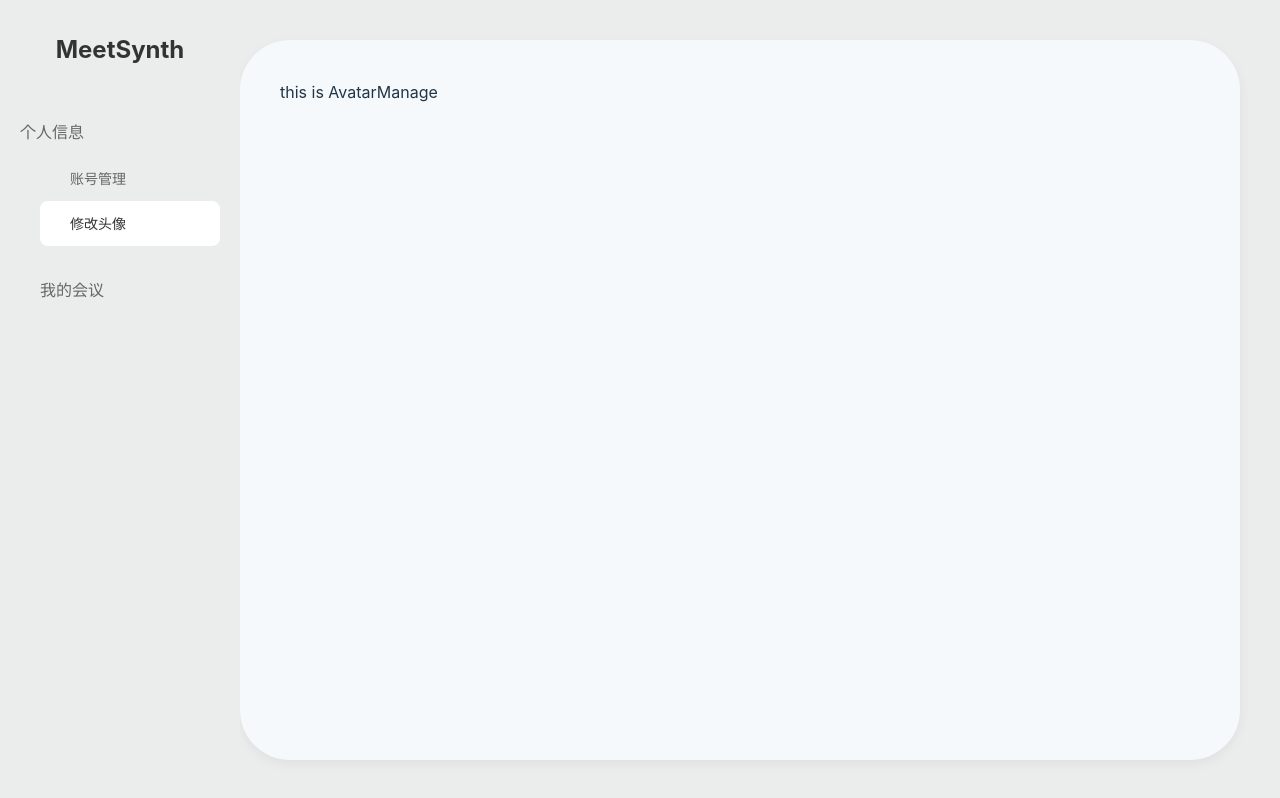
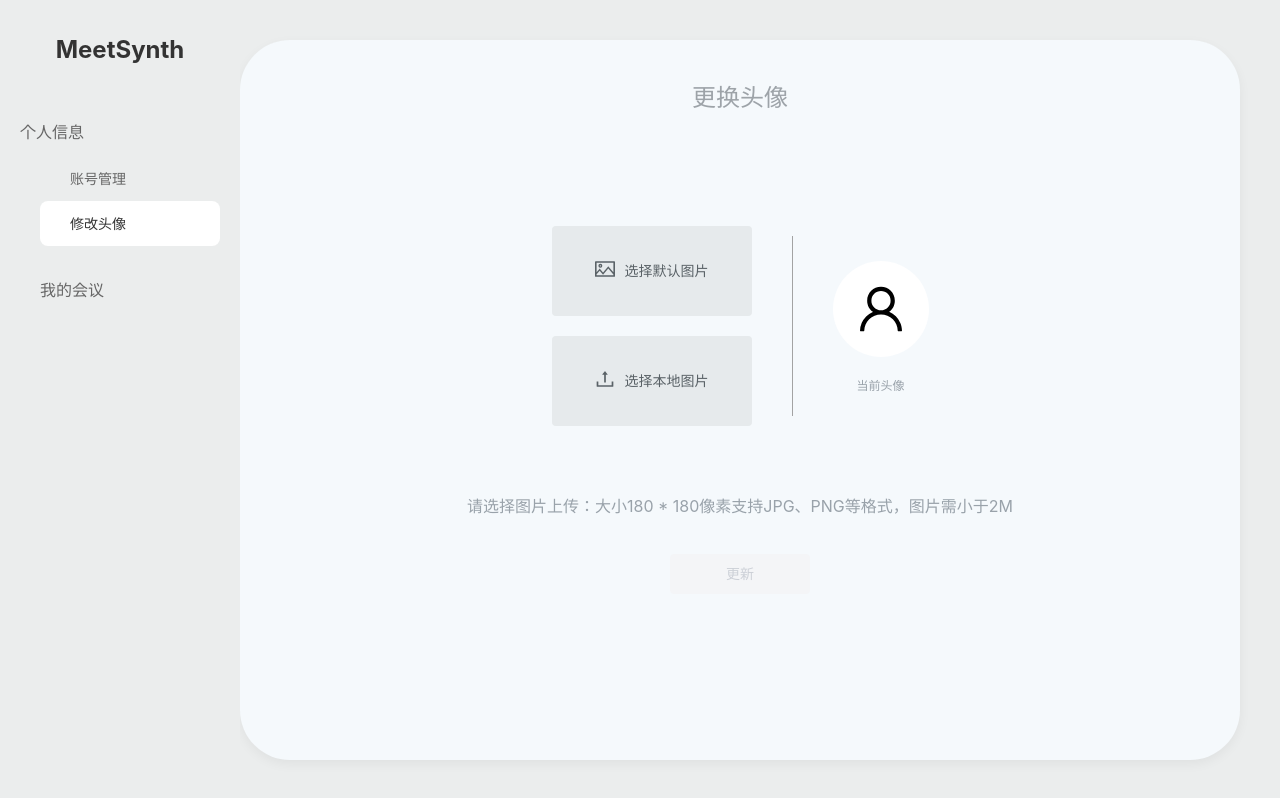
Before and after one commit to Miaomia0QAQ/MeetSynth-Frontend, a React (Vite) app: page /userCenter/info/avatar in a window 1280 px wide. Built offline with nearby package versions, Linux system fonts and the light colour scheme; what antd-style would draw is missing.

Commit message:
新增头像修改

```diff
--- /dev/null
+++ b/src/pages/UserCenter/AvatarManage/AvatarManage.css
@@ -0,0 +1,104 @@
+.avatar-container {
+    width: 100%;
+    height: 100%;
+    text-align: center;
+    color: black;
+
+    .person-right-title {
+        margin-bottom: 20px;
+        color: #7d848bbd;
+    }
+
+    .avatar-box {
+        display: inline-block;
+        padding: 80px 20px 56px;
+
+        .avatar-left {
+            float: left;
+            margin-right: 40px;
+
+            .avatar-file {
+                width: 200px;
+                height: 90px;
+                background-color: rgb(230, 234, 236);
+                margin: 10px 0;
+                border-radius: 4px;
+                color: #5a6267;
+                font-size: 20px;
+                cursor: pointer;
+
+                .file-text {
+                    font-size: 14px;
+                    line-height: 90px;
+                }
+            }
+
+            .avatar-file:hover {
+                background-color: rgb(217, 220, 221);
+            }
+        }
+
+        .divider {
+            float: left;
+            width: 1px;
+            height: 180px;
+            background-color: #a3a3a3;
+            margin-top: 20px;
+            margin-right: 40px;
+        }
+
+        .avatar-right {
+            float: left;
+
+            .avatar-img {
+                width: 96px;
+                height: 96px;
+                border-radius: 50%;
+                background-color: #fff;
+                margin-top: 45px;
+                overflow: hidden;
+
+                img {
+                    width: 100%;
+                }
+            }
+
+            .img-text {
+                margin-top: 20px;
+                font-size: 12px;
+                color: #99a2aa;
+            }
+        }
+    }
+
+    .avatar-text {
+        line-height: 16px;
+        color: #99a2aa;
+    }
+
+    .modal-footer {
+        text-align: center;
+        margin-top: 40px;
+    }
+
+    .btn-confirm.disabled {
+        background: #f4f5f7;
+        border-color: #f4f5f7;
+        color: #ccd0d7;
+        cursor: auto;
+    }
+
+    .btn-confirm {
+        border: 1px solid #00a1d6;
+        color: #fff;
+        background-color: #00a1d6;
+        display: inline-block;
+        width: 140px;
+        height: 40px;
+        font-size: 14px;
+        line-height: 32px;
+        border-radius: 4px;
+        cursor: pointer;
+        text-decoration: none;
+    }
+}
--- a/src/pages/UserCenter/AvatarManage/AvatarManage.tsx
+++ b/src/pages/UserCenter/AvatarManage/AvatarManage.tsx
@@ -1,11 +1,149 @@
-import React from 'react'
+import React, { FC, useEffect, useState } from 'react'
+import './AvatarManage.css'
+import { UploadOutlined, PictureOutlined, UserOutlined } from '@ant-design/icons'
+import { Upload, message, UploadFile } from 'antd'
+// import { useDispatch, useSelector } from 'react-redux'
+// import { UploadImageAPI } from '../../../apis/upload'
+// import { GetUserInfoAPI, UpdateAvatarAPI } from '../../../apis/user'
+import type { UploadChangeParam } from 'antd/es/upload'
+// import type { RootState } from '../../../store' // 请根据你的 store 类型定义路径调整
+// import type { AppDispatch } from '../../../store' // 请根据你的 store 配置调整
 
-const AvatarManage = () => {
+const AvatarManager: FC = () => {
+  // const userInfo = useSelector((state: RootState) => state.user.userInfo)
+  const [avatar, setAvatar] = useState<string | null>(null)
+  // const [currentAvatar, setCurrentAvatar] = useState<string>('')
+  const [fileList, setFileList] = useState<UploadFile[]>([])
+  const [uploading, setUploading] = useState(false)
+  // const dispatch = useDispatch<AppDispatch>()
+
+  // 获取用户信息
+  // useEffect(() => {
+  //   if (userInfo) {
+  //     setCurrentAvatar(userInfo.avatar)
+  //   }
+  // }, [userInfo])
+
+  const handleUpload = () => {
+    const formData = new FormData()
+    fileList.forEach((file) => {
+      formData.append('image', file.originFileObj as File)
+    })
+    setUploading(true)
+
+    // 上传图片
+    //   UploadImageAPI(formData)
+    //     .then((result) => {
+    //       setFileList([])
+    //       if (result.code === 1) {
+    //         UpdateAvatarAPI(result.data)
+    //           .then((updateResult) => {
+    //             if (updateResult.code === 1) {
+    //               GetUserInfoAPI()
+    //                 .then((res) => {
+    //                   if (res.code === 1) {
+    //                     dispatch({ type: 'user/fetchUserInfo', payload: res.data })
+    //                   }
+    //                 })
+    //                 .catch((error) => {
+    //                   console.error('Fetch user info failed:', error)
+    //                 })
+    //               window.location.reload()
+    //               message.success('修改成功')
+    //             } else {
+    //               message.error('头像修改失败')
+    //             }
+    //           })
+    //           .catch((error) => {
+    //             console.error('Update avatar failed:', error)
+    //           })
+    //       } else {
+    //         message.error('图片上传失败')
+    //       }
+    //     })
+    //     .catch(() => {
+    //       message.error('图片上传失败')
+    //     })
+    //     .finally(() => {
+    //       setUploading(false)
+    //     })
+  }
+
+  const uploadProps = {
+    onRemove: (file: UploadFile) => {
+      const index = fileList.indexOf(file)
+      const newFileList = fileList.slice()
+      newFileList.splice(index, 1)
+      setFileList(newFileList)
+    },
+    beforeUpload: (file: File) => {
+      const isJpgOrPng = file.type === 'image/jpeg' || file.type === 'image/png'
+      if (!isJpgOrPng) {
+        message.error('请选择JPG/PNG格式的文件!')
+        return false
+      }
+      const isLt2M = file.size / 1024 / 1024 < 2
+      if (!isLt2M) {
+        message.error('图片需小于2M!')
+        return false
+      }
+      // setFileList([{ uid: file.name, name: file.name, status: 'done', originFileObj: file }])
+      return false
+    },
+    onChange: (info: UploadChangeParam) => {
+      if (info.file) {
+        const reader = new FileReader()
+        reader.onload = (e) => {
+          setAvatar(e.target?.result as string)
+        }
+        if (info.file.originFileObj) {
+          reader.readAsDataURL(info.file.originFileObj)
+        }
+      }
+    },
+    fileList,
+    showUploadList: false,
+  }
+
   return (
-    <div>
-      this is AvatarManage
+    <div className="avatar-container">
+      <div className="person-right-title">
+        <h2 className="person-right-title-text">更换头像</h2>
+      </div>
+      <div className="avatar-box">
+        <div className="avatar-left">
+          <div className="avatar-file">
+            <PictureOutlined style={{ marginRight: '10px' }} />
+            <span className="file-text">选择默认图片</span>
+          </div>
+          <Upload {...uploadProps}>
+            <div className="avatar-file">
+              <UploadOutlined style={{ marginRight: '10px' }} />
+              <span className="file-text">选择本地图片</span>
+            </div>
+          </Upload>
+        </div>
+        <div className="divider" />
+        <div className="avatar-right">
+          <div className="avatar-img">
+            {avatar ? <img src={avatar} alt="用户头像" /> : <UserOutlined style={{ fontSize: '50px', marginTop: '23px'}} />}
+          </div>
+          <p className="img-text">当前头像</p>
+        </div>
+      </div>
+      <p className="avatar-text">
+        请选择图片上传：大小180 * 180像素支持JPG、PNG等格式，图片需小于2M
+      </p>
+      <div className="modal-footer" onClick={handleUpload}>
+        <input
+          type="button"
+          value="更新"
+          className={`btn-confirm ${fileList.length === 0 ? 'disabled' : ''}`}
+          disabled={uploading || fileList.length === 0}
+        />
+      </div>
     </div>
   )
 }
 
-export default AvatarManage
+export default AvatarManager
```
